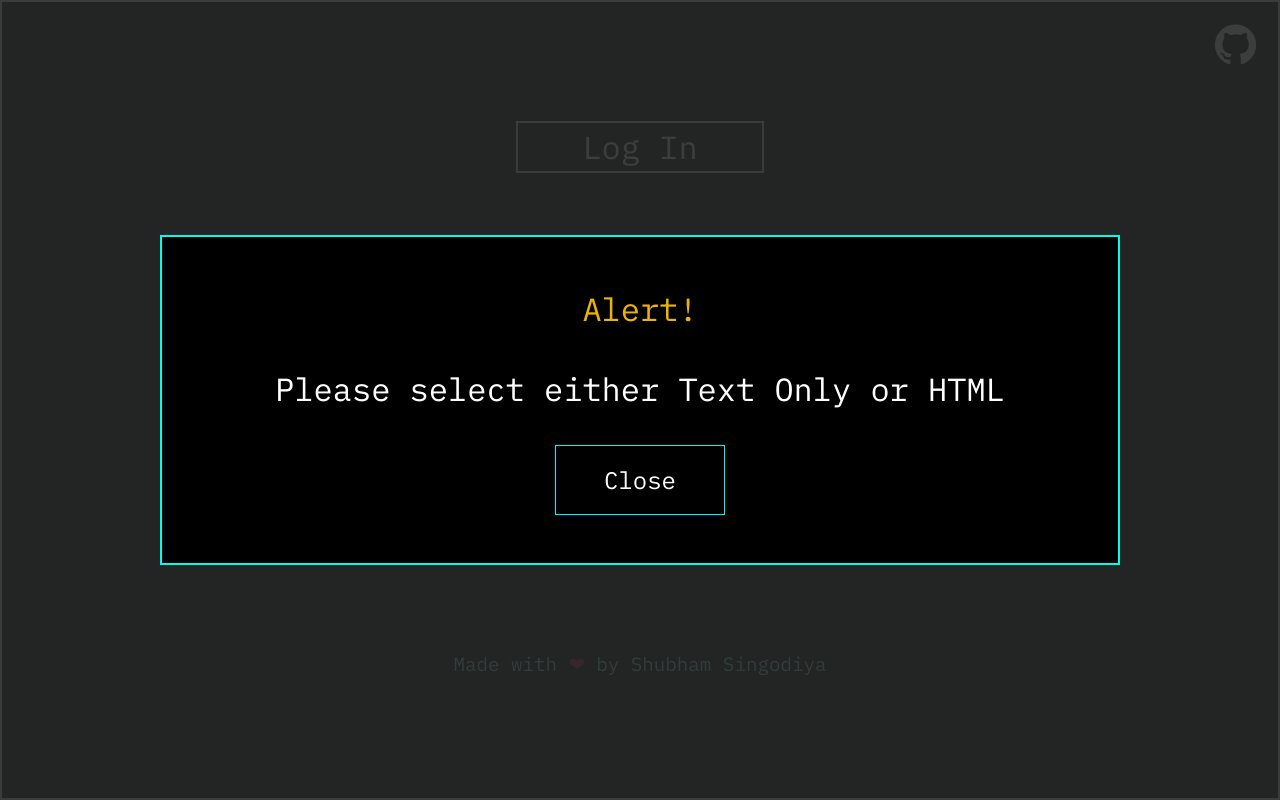
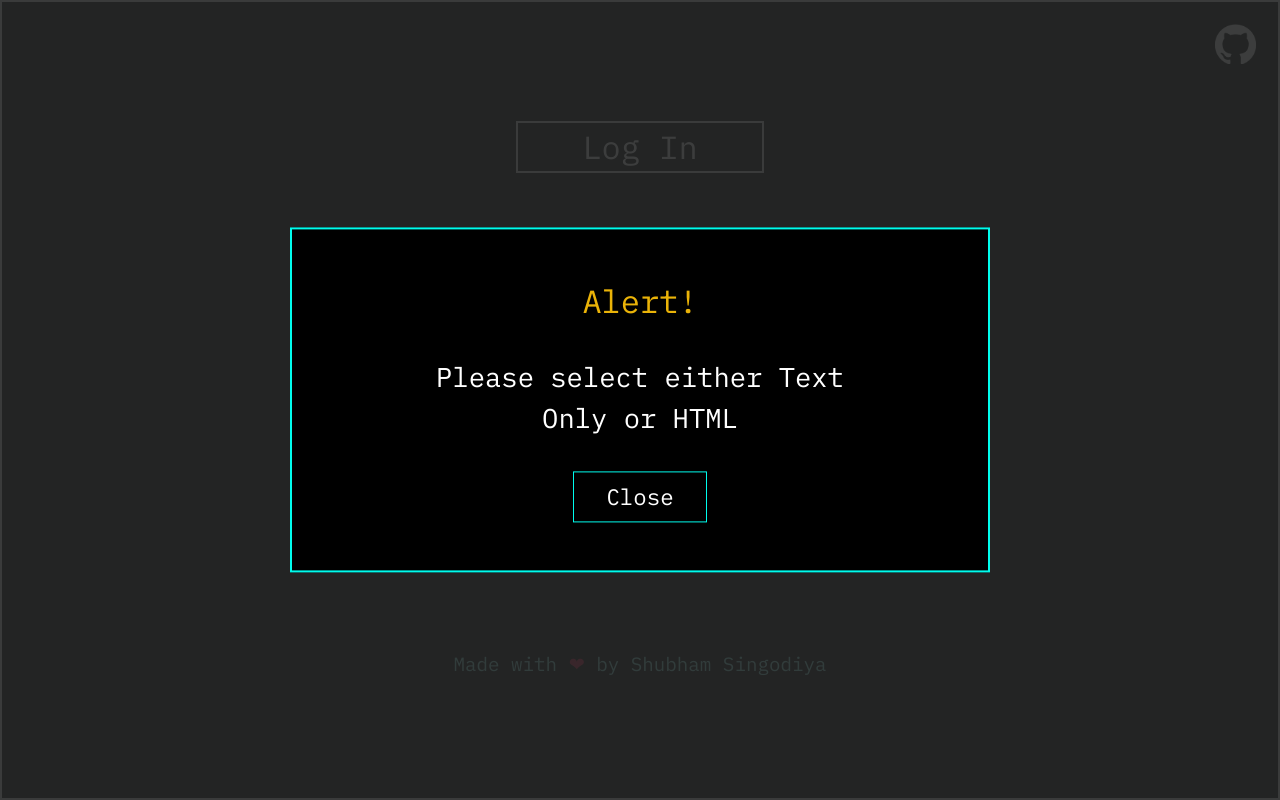
Before and after one commit to singodiyashubham87/ScrapeIt, a React (Vite) app: page / in a window 1280 px wide. Both pictures are taken after a click on the button "Scrape". Built offline with nearby package versions, Linux system fonts and the light colour scheme.

Commit message:
restyled-modal

```diff
--- a/src/pages/LandingPage.jsx
+++ b/src/pages/LandingPage.jsx
@@ -111,16 +111,16 @@ const getGreeting = () => {
           onClick={closeModal}
           className="wrapper top-[0] bottom-[0] right-[0] left-[0] bg-[#272829] fixed opacity-[90%]"
         ></div>
-        <div className="modalContainer w-[90%] vsm:w-[75%] sm:w-[60%] md:w-[auto] fixed top-[50%] left-[50%] translate-x-[-50%] translate-y-[-50%] bg-black border-2 border-primary flex flex-col justify-center items-center px-[1rem] py-[1rem] md:px-[4rem] md:py-[2rem] xl:px-[5rem] xl:py-[3rem] ">
-          <h1 className="text-white text-[1.3rem] md:text-[1.7rem] xl:text-[2rem] text-yellow-500">
-            {alert || "Alert!"}
-          </h1>
-          <p className="text-white text-center m-[1rem] md:m-[1.5rem] xl:m-[2rem] text-[1.3rem] xl:text-[2rem] md:text-[1.7rem]">
-            {alertError}
-          </p>
+        <div className="modalContainer w-[90%] vsm:w-[75%] sm:w-[60%] md:w-[auto] max-w-[700px] fixed top-[50%] left-[50%] translate-x-[-50%] translate-y-[-50%] bg-black border-2 border-primary flex flex-col justify-center items-center px-[1rem] py-[1rem] md:px-[4rem] md:py-[2rem] xl:px-[5rem] xl:py-[3rem] ">
+        <h1 className="text-white text-[1.3rem] md:text-[1.7rem] xl:text-[2rem] text-yellow-500">
+          {alert || "Alert!"}
+        </h1>
+        <p className="text-white text-center m-[1rem] md:m-[1.5rem] xl:m-[2rem] text-[1.2rem] xl:text-[1.7rem] md:text-[1.4rem]">
+          {alertError}
+        </p>
           <button
             onClick={closeModal}
-            className="close md:text-[1.5rem] text-white border border-primary hover:bg-primary hover:text-black px-[1rem] py-[.5rem] xl:px-[3rem] xl:py-[1rem]"
+            className="close md:text-[1.4rem] text-white border border-primary hover:bg-primary hover:text-black px-[0.5rem] py-[0.25rem] xl:px-[2rem] xl:py-[0.5rem]"
           >
             Close
           </button>
```
